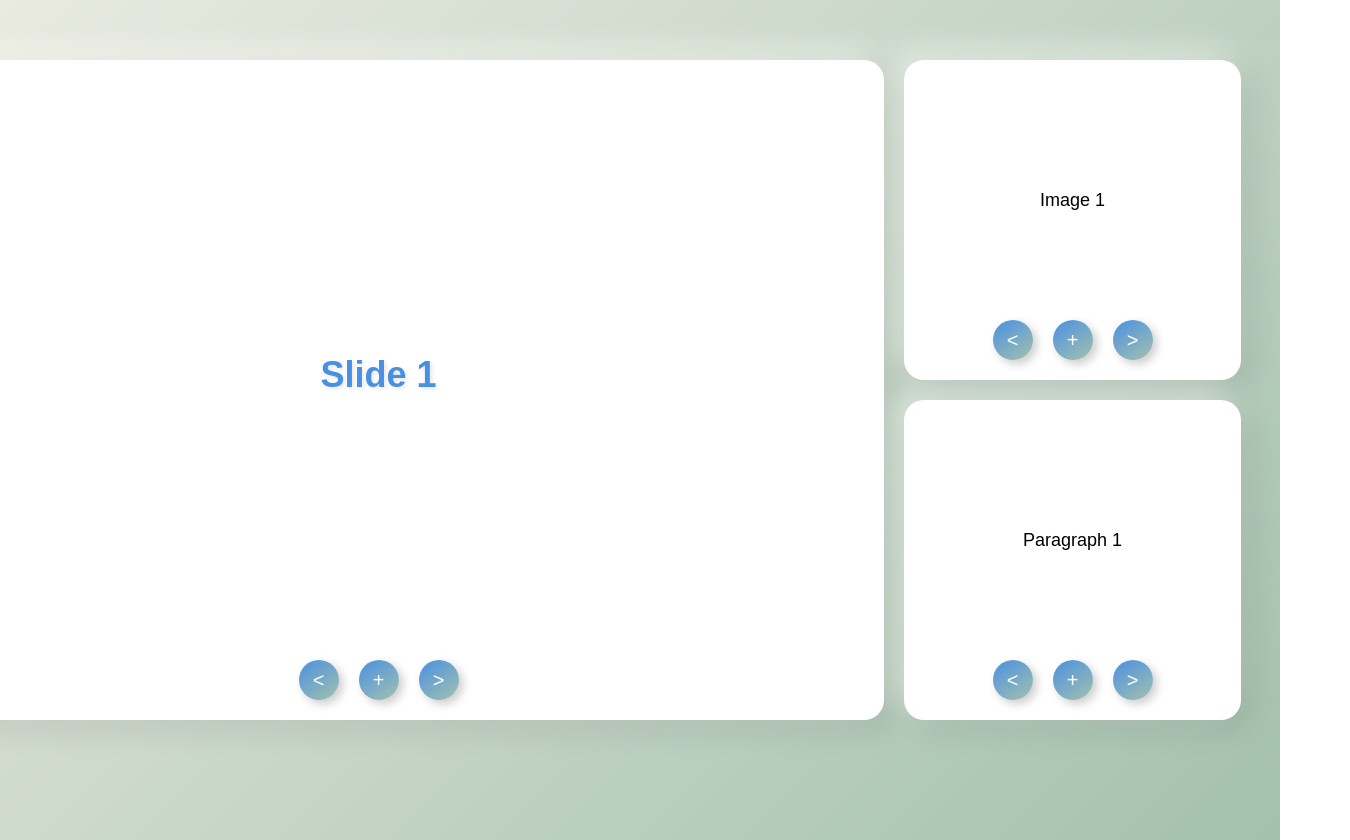
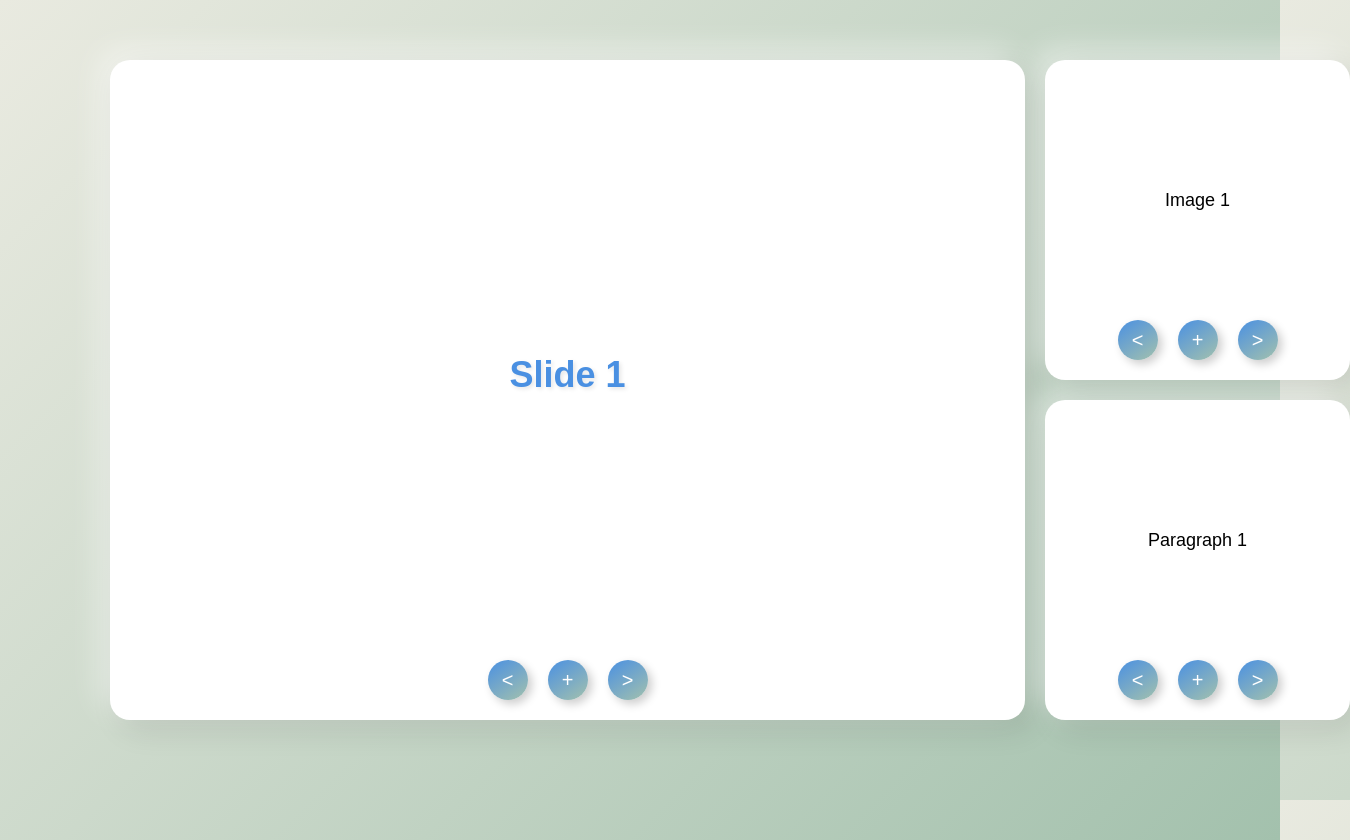
Before and after one commit to Samuel-O-M/YHack-2024, a React (Vite) app in the folder frontend/: page /slidepage in a window 1280 px wide. Shown: the whole page, 1350 px wide, since content can reach past the window. Built offline with nearby package versions, Linux system fonts and the light colour scheme.

Commit message:
Update SlidePage.css

```diff
--- a/frontend/src/SlidePage/SlidePage.css
+++ b/frontend/src/SlidePage/SlidePage.css
@@ -17,13 +17,13 @@ body, html {
 
 .slide-page {
   display: flex;
-  width: 110%;
+  width: 100%;
   max-width: 300%;
   height: 90vh;
   margin: 5vh -20vh;
   padding: 20px;
   box-sizing: border-box;
-  transform: translateX(13px);
+  transform: translateX(-10px);
 }
 
 .main-content {
@@ -32,12 +32,14 @@ body, html {
   margin-right: 20px;
   display: flex;
   flex-direction: column;
+  transform: translateX(260px);
 }
 
 .side-content {
   flex: 1;
   display: flex;
   flex-direction: column;
+  transform: translateX(260px);
 }
 
 .slide-section, .image-section, .paragraph-section {
```
